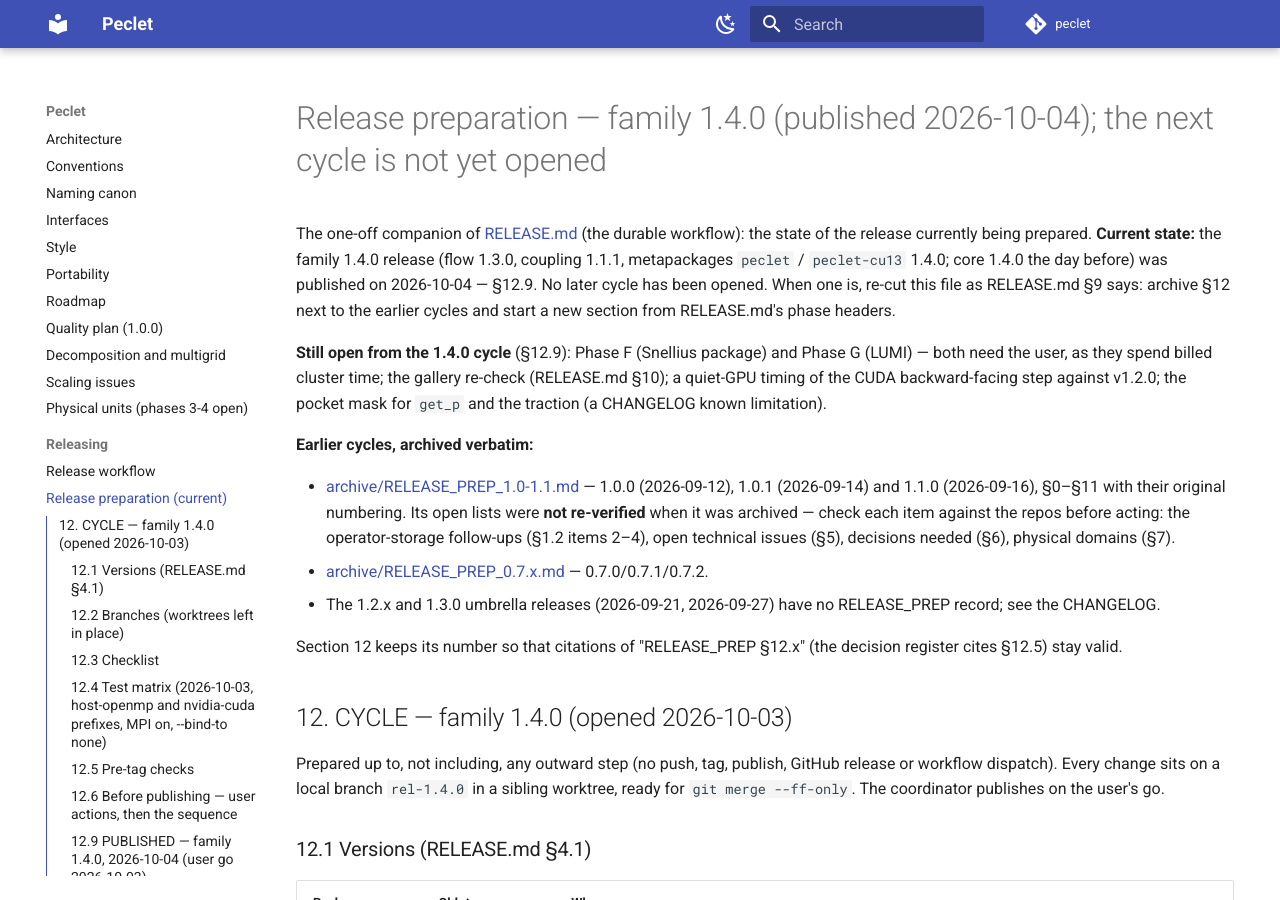
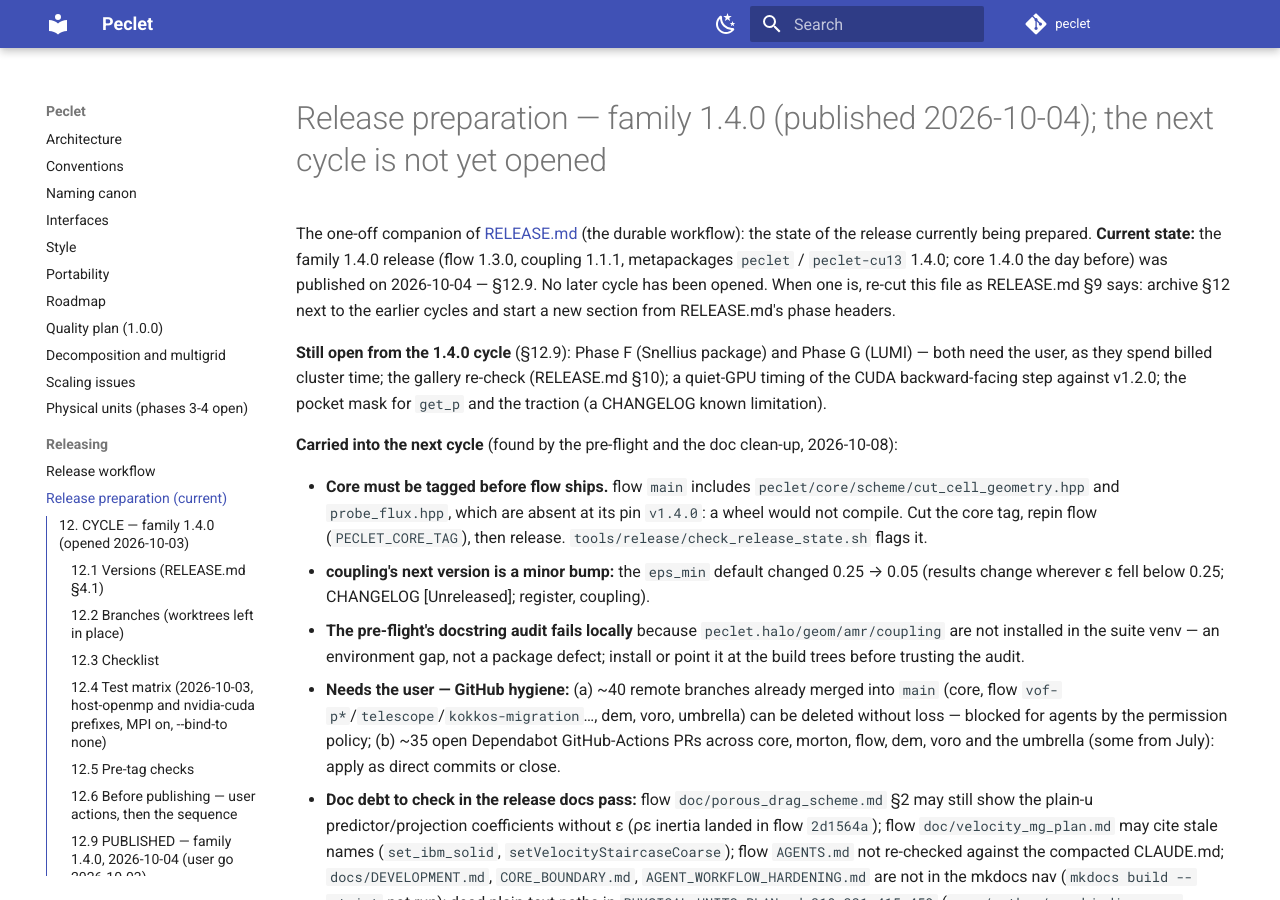
Before and after one commit to computational-chemical-engineering/peclet, an MkDocs documentation site: the page built from docs/RELEASE_PREP.md, in a window 1280 px wide and 900 px high. Built offline with MkDocs 1.6.1 and Material for MkDocs 9.7.7, drawn with Linux system fonts in a browser that asks for light colours; comment, search, counter and statistics services are not loaded; some of the changed text lies outside the part shown.

Commit message:
RELEASE_PREP: carry the 2026-10-08 findings into the next cycle (core tag before flow, coupling minor bump, audit env gap, GitHub hygiene pending the user, doc debt)
Co-Authored-By: Claude Opus 5.5 <noreply@anthropic.com>
Claude-Session: https://claude.ai/code/session_015QpPnsBBerqDqDp75CJSeY

```diff
--- a/docs/RELEASE_PREP.md
+++ b/docs/RELEASE_PREP.md
@@ -11,6 +11,30 @@ headers.
 need the user, as they spend billed cluster time; the gallery re-check (RELEASE.md §10); a quiet-GPU
 timing of the CUDA backward-facing step against v1.2.0; the pocket mask for `get_p` and the traction
 (a CHANGELOG known limitation).
+
+**Carried into the next cycle** (found by the pre-flight and the doc clean-up, 2026-10-08):
+
+- **Core must be tagged before flow ships.** flow `main` includes `peclet/core/scheme/cut_cell_geometry.hpp`
+  and `probe_flux.hpp`, which are absent at its pin `v1.4.0`: a wheel would not compile. Cut the core
+  tag, repin flow (`PECLET_CORE_TAG`), then release. `tools/release/check_release_state.sh` flags it.
+- **coupling's next version is a minor bump:** the `eps_min` default changed 0.25 → 0.05 (results
+  change wherever ε fell below 0.25; CHANGELOG [Unreleased]; register, coupling).
+- **The pre-flight's docstring audit fails locally** because `peclet.halo/geom/amr/coupling` are not
+  installed in the suite venv — an environment gap, not a package defect; install or point it at the
+  build trees before trusting the audit.
+- **Needs the user — GitHub hygiene:** (a) ~40 remote branches already merged into `main` (core,
+  flow `vof-p*`/`telescope`/`kokkos-migration`…, dem, voro, umbrella) can be deleted without loss —
+  blocked for agents by the permission policy; (b) ~35 open Dependabot GitHub-Actions PRs across
+  core, morton, flow, dem, voro and the umbrella (some from July): apply as direct commits or close.
+- **Doc debt to check in the release docs pass:** flow `doc/porous_drag_scheme.md` §2 may still show
+  the plain-u predictor/projection coefficients without ε (ρε inertia landed in flow `2d1564a`);
+  flow `doc/velocity_mg_plan.md` may cite stale names (`set_ibm_solid`,
+  `setVelocityStaircaseCoarse`); flow `AGENTS.md` not re-checked against the compacted CLAUDE.md;
+  `docs/DEVELOPMENT.md`, `CORE_BOUNDARY.md`, `AGENT_WORKFLOW_HARDENING.md` are not in the mkdocs nav
+  (`mkdocs build --strict` not run); dead plain-text paths in `PHYSICAL_UNITS_PLAN.md:319,321,415,459`
+  (`core/python/amr_bindings.cpp`, `test_amr.py` moved to amr) and `ROADMAP.md:101`
+  (`dem/mpi/test_particle_migration.cpp`); flow `quality.yml` still excludes six `vof-w4` files
+  from clang-format although `vof-w4` is superseded.
 
 **Earlier cycles, archived verbatim:**
 
```
